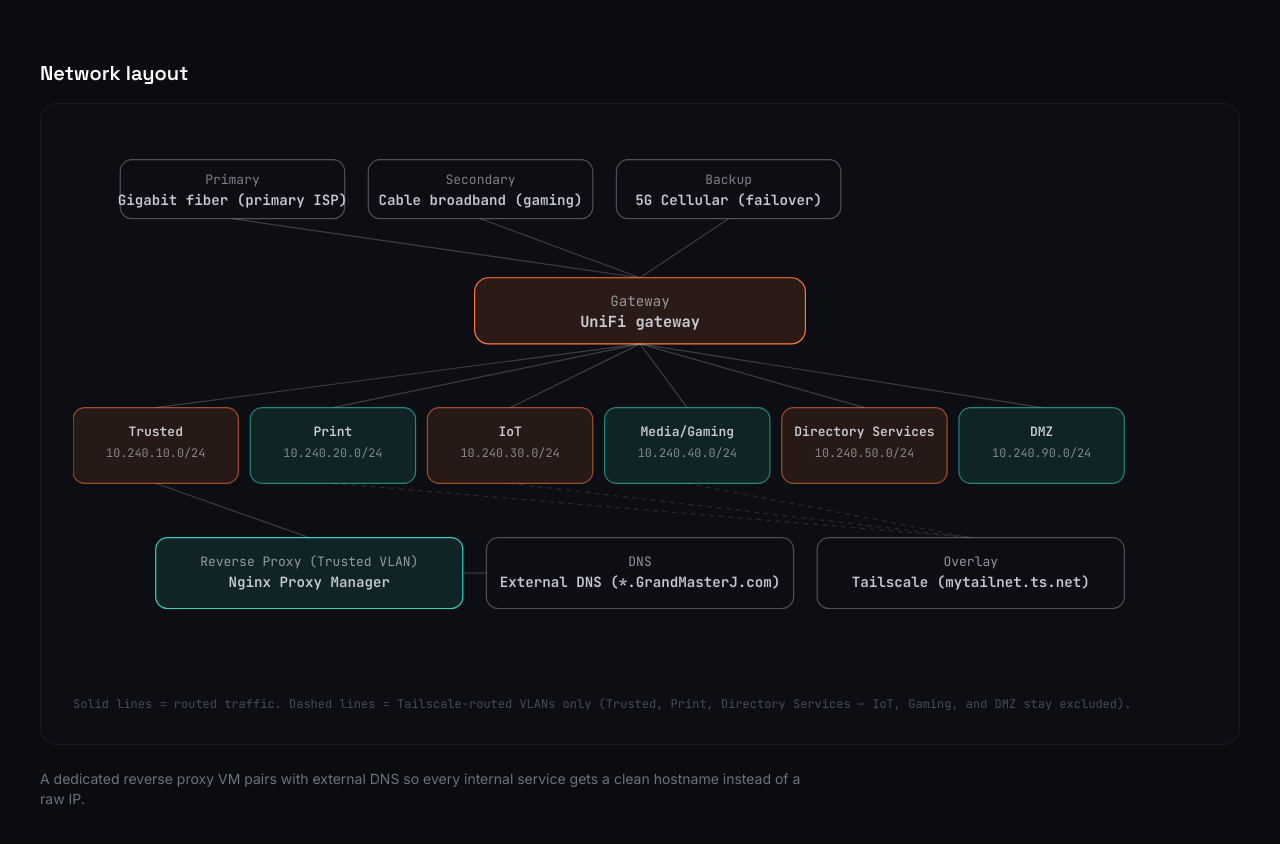
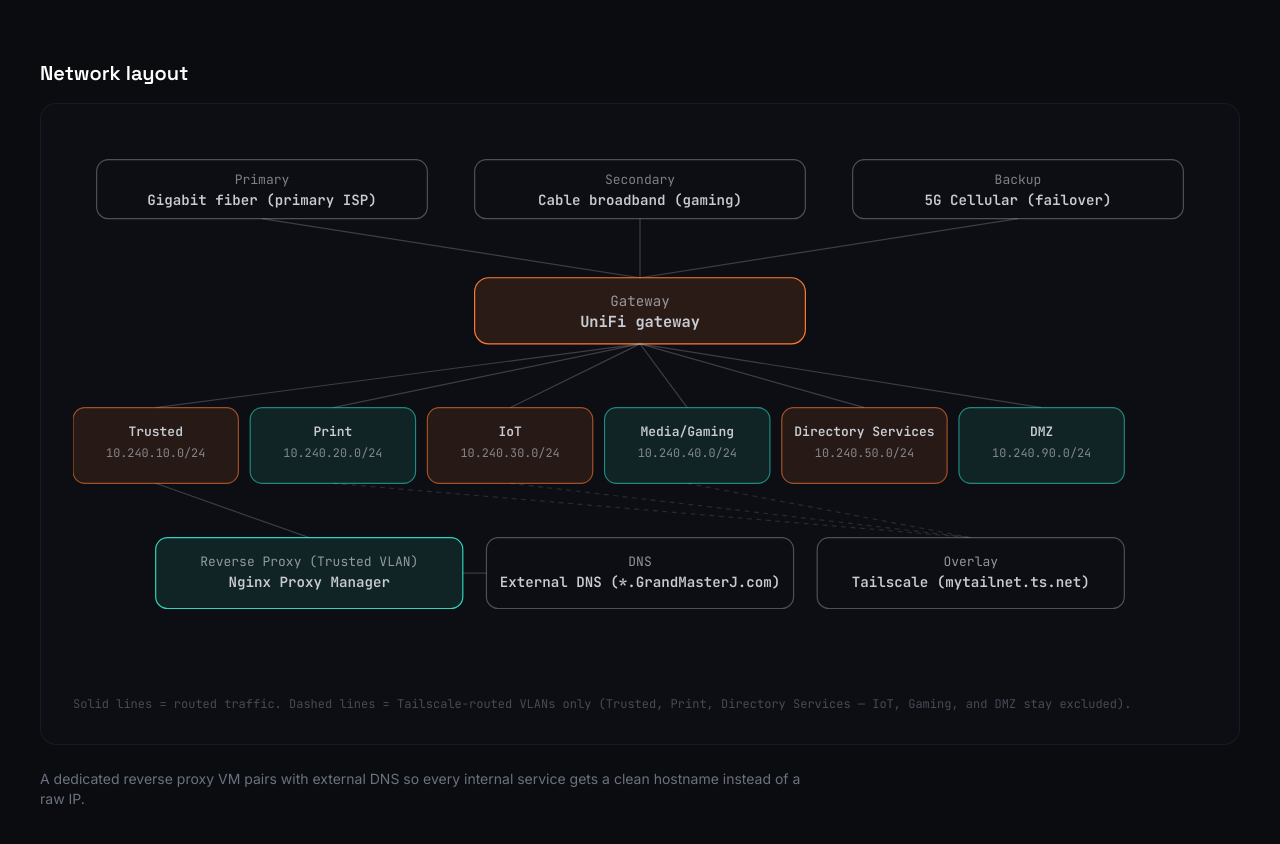
Before and after one commit to grandmasterjjs/Career-Portfolio, a Next.js app: page /homelab in a window 1280 px wide. Shown: the part 740-1584 px from the top of the page. Built offline with nearby package versions, Linux system fonts and the light colour scheme.

Commit message:
Fix homelab topology WAN label spacing

```diff
--- a/src/components/homelab/NetworkDiagram.tsx
+++ b/src/components/homelab/NetworkDiagram.tsx
@@ -8,16 +8,16 @@
       <svg viewBox="0 0 960 460" className="min-w-[720px] w-full text-ink-700 dark:text-ink-200" fontFamily="var(--font-mono)" aria-hidden="true" role="presentation">
         {/* WAN sources */}
         {homelab.network.wan.map((wan, i) => (
-          <g key={wan.label} transform={`translate(${40 + i * 210}, 20)`}>
-            <rect width="190" height="50" rx="10" fill="none" stroke="currentColor" strokeOpacity="0.35" />
-            <text x="95" y="21" textAnchor="middle" fontSize="11" fill="currentColor" opacity="0.6">{wan.label}</text>
-            <text x="95" y="38" textAnchor="middle" fontSize="12" fill="currentColor" fontWeight="600">{wan.value}</text>
+          <g key={wan.label} transform={`translate(${20 + i * 320}, 20)`}>
+            <rect width="280" height="50" rx="10" fill="none" stroke="currentColor" strokeOpacity="0.35" />
+            <text x="140" y="21" textAnchor="middle" fontSize="11" fill="currentColor" opacity="0.6">{wan.label}</text>
+            <text x="140" y="38" textAnchor="middle" fontSize="12" fill="currentColor" fontWeight="600">{wan.value}</text>
           </g>
         ))}
 
         {/* Lines WAN -> Gateway */}
         {homelab.network.wan.map((_, i) => (
-          <line key={i} x1={135 + i * 210} y1="70" x2="480" y2="120" stroke="currentColor" strokeOpacity="0.25" />
+          <line key={i} x1={160 + i * 320} y1="70" x2="480" y2="120" stroke="currentColor" strokeOpacity="0.25" />
         ))}
 
         {/* Gateway */}
```
